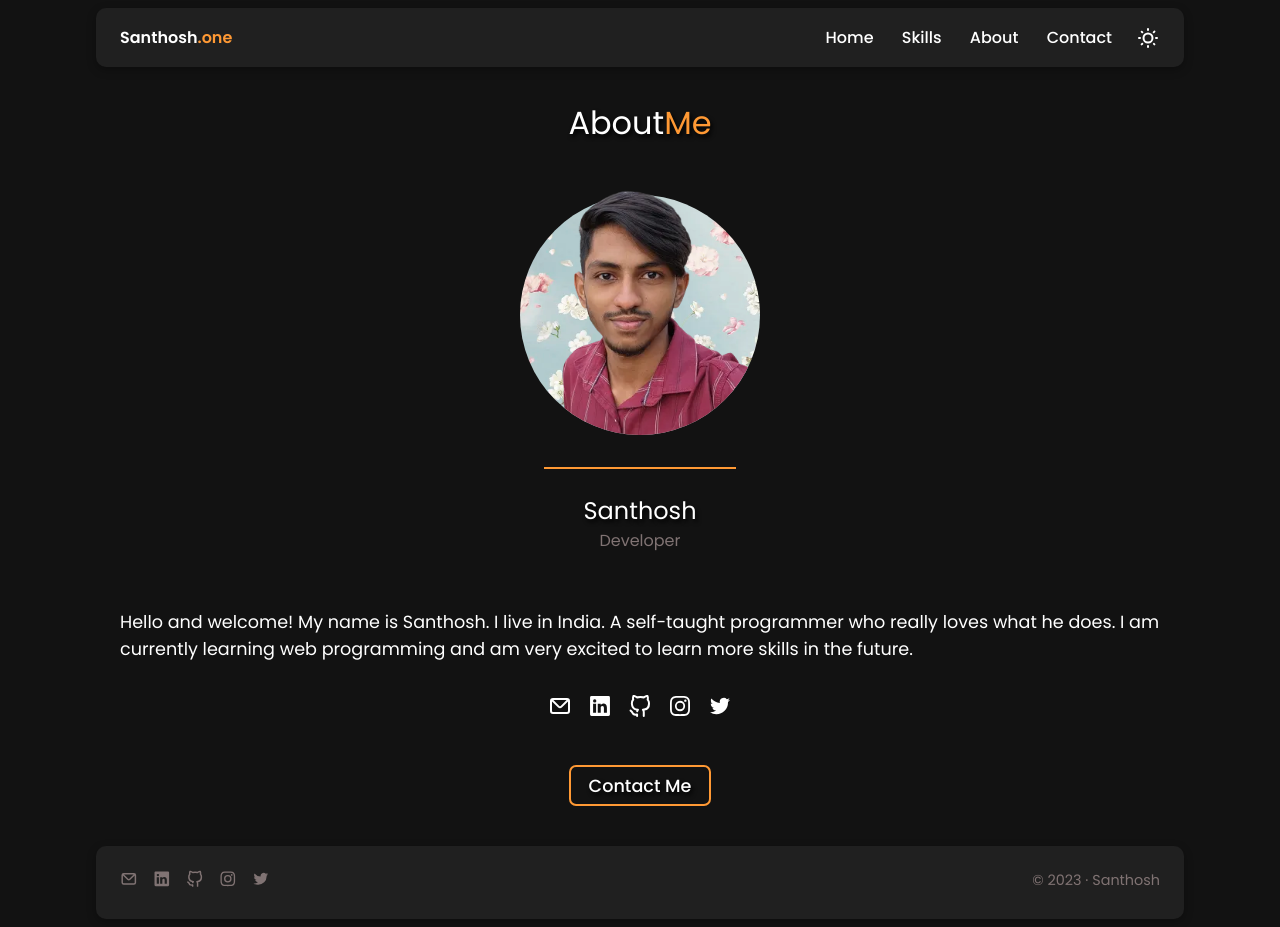
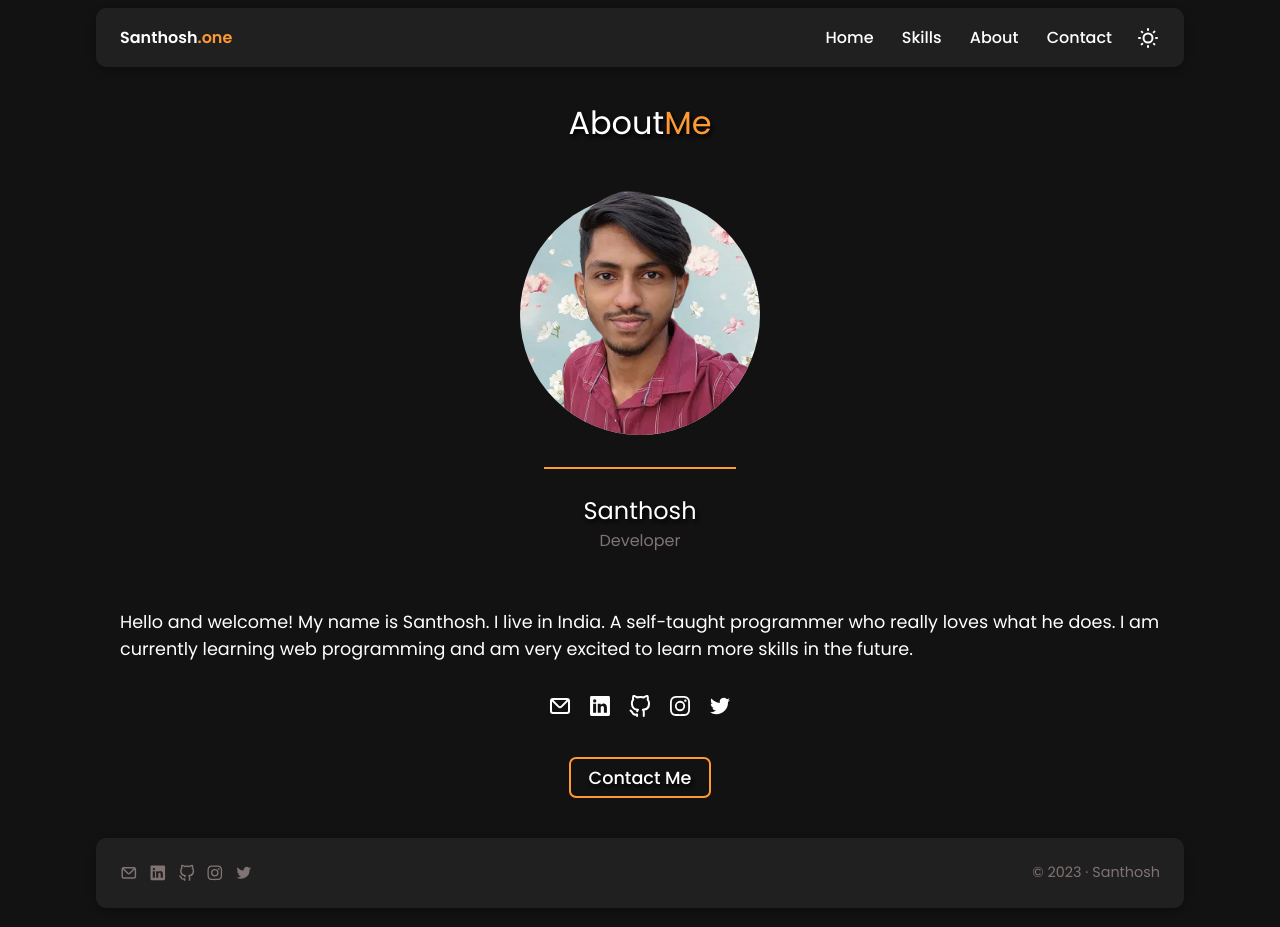
Before and after one commit to Santho-sh/portfolio-website, a plain HTML site: page about.html in a window 1280 px wide. Drawn offline with Linux system fonts and the light colour scheme.

Commit message:
footer, about fix

```diff
--- a/css/style.css
+++ b/css/style.css
@@ -285,13 +285,25 @@ li, a, button {
     box-shadow: var(--box-shadow);
 }
 
+.social-links-footer{
+    display: flex;
+    gap: .7rem;
+    align-items: center;
+    justify-content: center;
+}
+
 .social-links-footer svg{
     color: var(--font-color-two);
-    margin-right: .7rem;
+    justify-content: center;
     width: 1.1rem;
-    height: auto;
     transition: var(--hover-transition);
     cursor: pointer;
+}
+
+.social-links-footer a {
+    display: flex;
+    align-items: center;
+    justify-content: center;
 }
 
 .social-links-footer svg:hover{
@@ -420,7 +432,7 @@ li, a, button {
 
     display: flex;
     justify-content: center;
-    padding-bottom: 2rem;
+    padding-bottom: 1.5rem;
     color: var(--font-color-one);
 }
 
```
